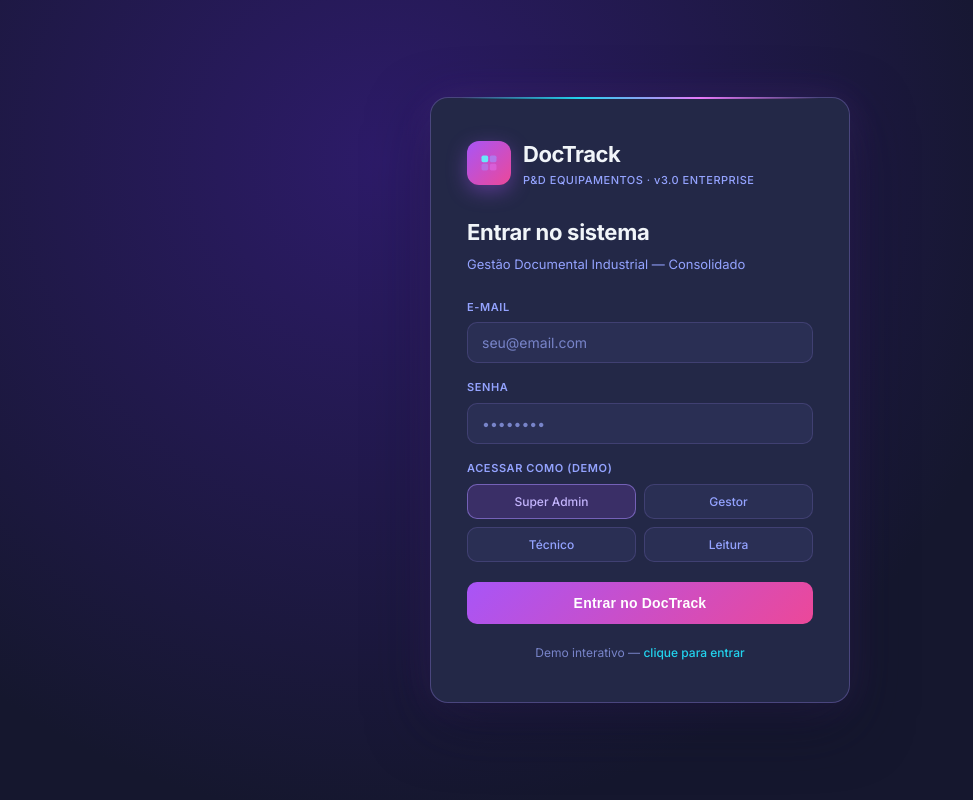
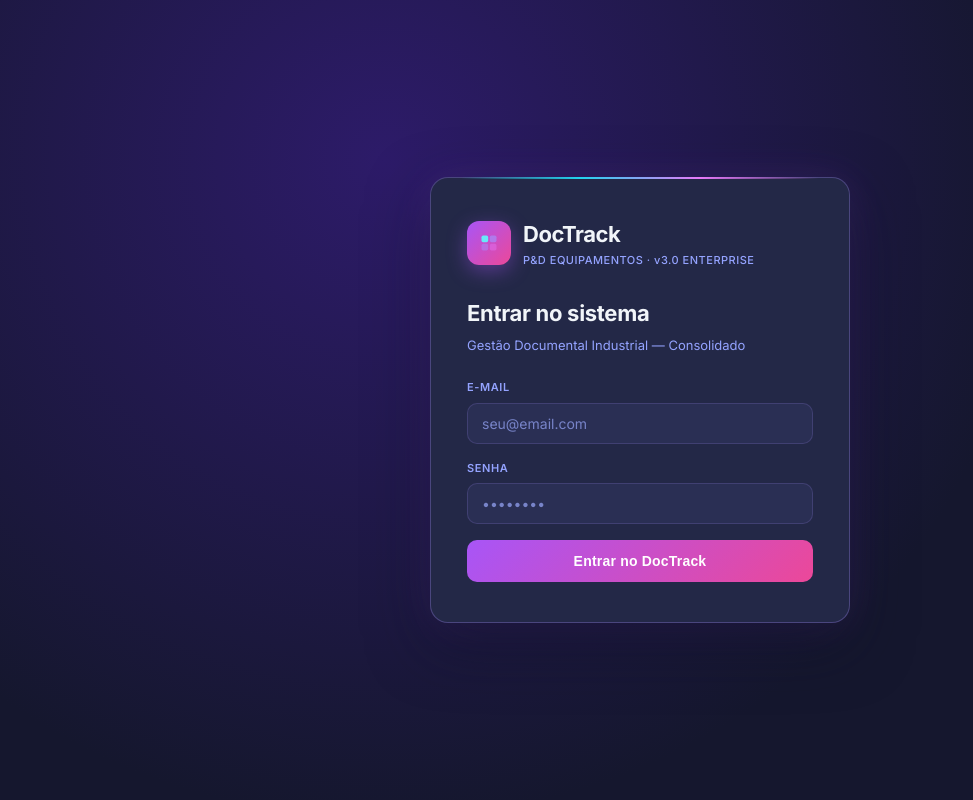
Before and after one commit to Melkbonfa/doctrack, a Flask app: page / in a window 1280 px wide. Shown: the whole page, without its empty margins (0-973 px from the left). Run offline with Flask 3, Linux system fonts and the light colour scheme.

Commit message:
style: remove demo role selector from login screen

```diff
--- a/templates/dashboard.html
+++ b/templates/dashboard.html
@@ -26,15 +26,8 @@
     <div class="login-subtitle">Gestão Documental Industrial — Consolidado</div>
     <div class="form-group"><label class="form-label" for="login-email">E-mail</label><input class="form-input" id="login-email" type="email" placeholder="seu@email.com" autocomplete="email"></div>
     <div class="form-group"><label class="form-label" for="login-pass">Senha</label><input class="form-input" id="login-pass" type="password" placeholder="••••••••" autocomplete="current-password"></div>
-    <div class="form-label" style="margin-bottom:8px">Acessar como (demo)</div>
-    <div class="role-select">
-      <button class="role-btn selected" onclick="selectRole(this,'admin')">Super Admin</button>
-      <button class="role-btn" onclick="selectRole(this,'gestor')">Gestor</button>
-      <button class="role-btn" onclick="selectRole(this,'tecnico')">Técnico</button>
-      <button class="role-btn" onclick="selectRole(this,'leitura')">Leitura</button>
-    </div>
     <button class="btn-login" onclick="doLogin()"><span id="login-btn-text">Entrar no DocTrack</span></button>
-    <div class="login-demo">Demo interativo — <a onclick="doLogin()">clique para entrar</a></div>
+
   </div>
 </div>
 
```
